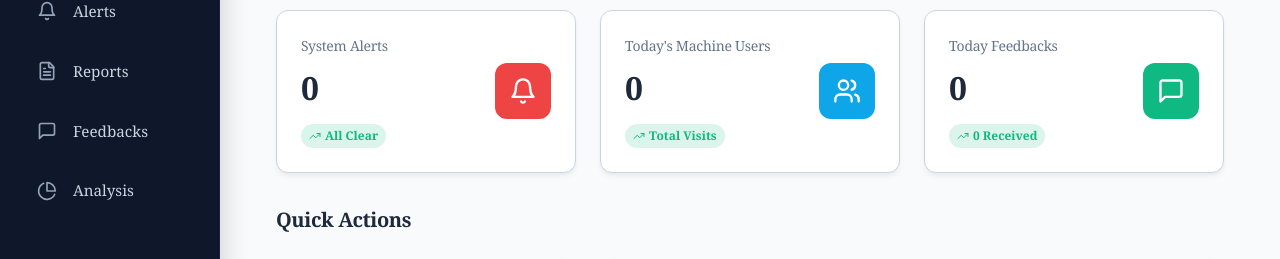
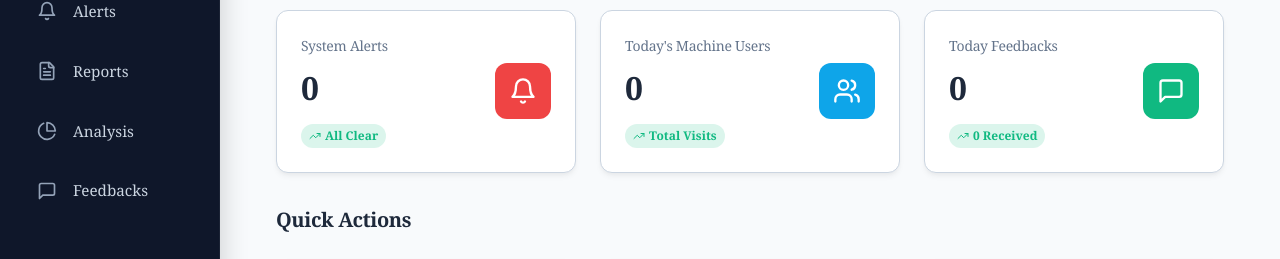
Before and after one commit to Smartbuddy1/Pump_IOT_Frontend, a React (Vite) app: page /dashboard in a window 1280 px wide. Shown: the part 387-646 px from the top of the page. Built offline with nearby package versions, Linux system fonts and the light colour scheme; no server answers; sample sign-in values are in the browser's storage.

Commit message:
feat: reorder sidebar navigation with Analysis above Feedbacks

```diff
--- a/src/components/Layout.jsx
+++ b/src/components/Layout.jsx
@@ -76,8 +76,8 @@ const Layout = () => {
     { name: 'Machines', href: '/machine', icon: Cpu, roles: ['Admin', 'User', 'Super Admin'] },
     { name: 'Alerts', href: '/alerts', icon: Bell, roles: ['Admin', 'User', 'Super Admin'] },
     { name: 'Reports', href: '/reports', icon: FileText, roles: ['Admin', 'User', 'Super Admin'] },
+    { name: 'Analysis', href: '/analysis', icon: PieChart, roles: ['Admin', 'User', 'Super Admin'] },
     { name: 'Feedbacks', href: '/feedbacks', icon: MessageSquare, roles: ['Admin', 'User', 'Super Admin'] },
-    { name: 'Analysis', href: '/analysis', icon: PieChart, roles: ['Admin', 'User', 'Super Admin'] },
   ];
 
   return (
```
